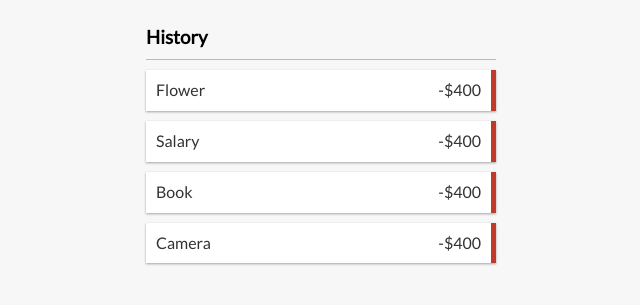
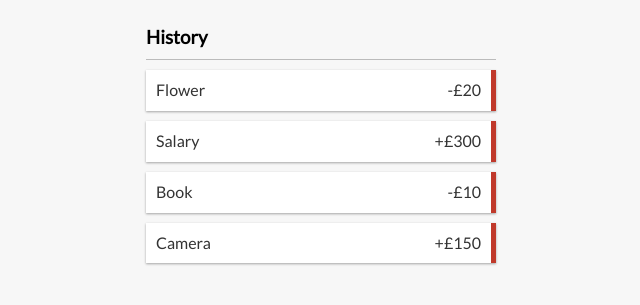
Before and after one commit to shivsgkashyap/expense-tracker, a React (Vite) app: page / in a window 1280 px wide. Shown: the part 219-524 px from the top of the page, without its empty margins (319-959 px from the left). Built offline with nearby package versions, Linux system fonts and the light colour scheme.

Commit message:
Added transaction component and sign check fn

```diff
--- /dev/null
+++ b/src/components/Transaction.jsx
@@ -0,0 +1,17 @@
+import React from "react";
+
+const Transaction = ({ transaction }) => {
+  const sign = transaction.amount < 0 ? "-" : "+";
+
+  return (
+    <li className="minus">
+      {transaction.text}
+      <span>
+        {sign}£{Math.abs(transaction.amount)}
+      </span>
+      <button className="delete-btn">x</button>
+    </li>
+  );
+};
+
+export default Transaction;
--- a/src/components/TransactionList.jsx
+++ b/src/components/TransactionList.jsx
@@ -1,5 +1,6 @@
 import React, { useContext } from "react";
 import { GlobalContext } from "../context/GlobalState";
+import Transaction from "./Transaction";
 
 const TransactionList = () => {
   const { transactions } = useContext(GlobalContext);
@@ -9,10 +10,7 @@
       <h3>History</h3>
       <ul id="list" className="list">
         {transactions.map((transaction) => (
-          <li className="minus">
-            {transaction.text} <span>-$400</span>
-            <button className="delete-btn">x</button>
-          </li>
+          <Transaction key={transaction.id} transaction={transaction} />
         ))}
       </ul>
     </>
```
